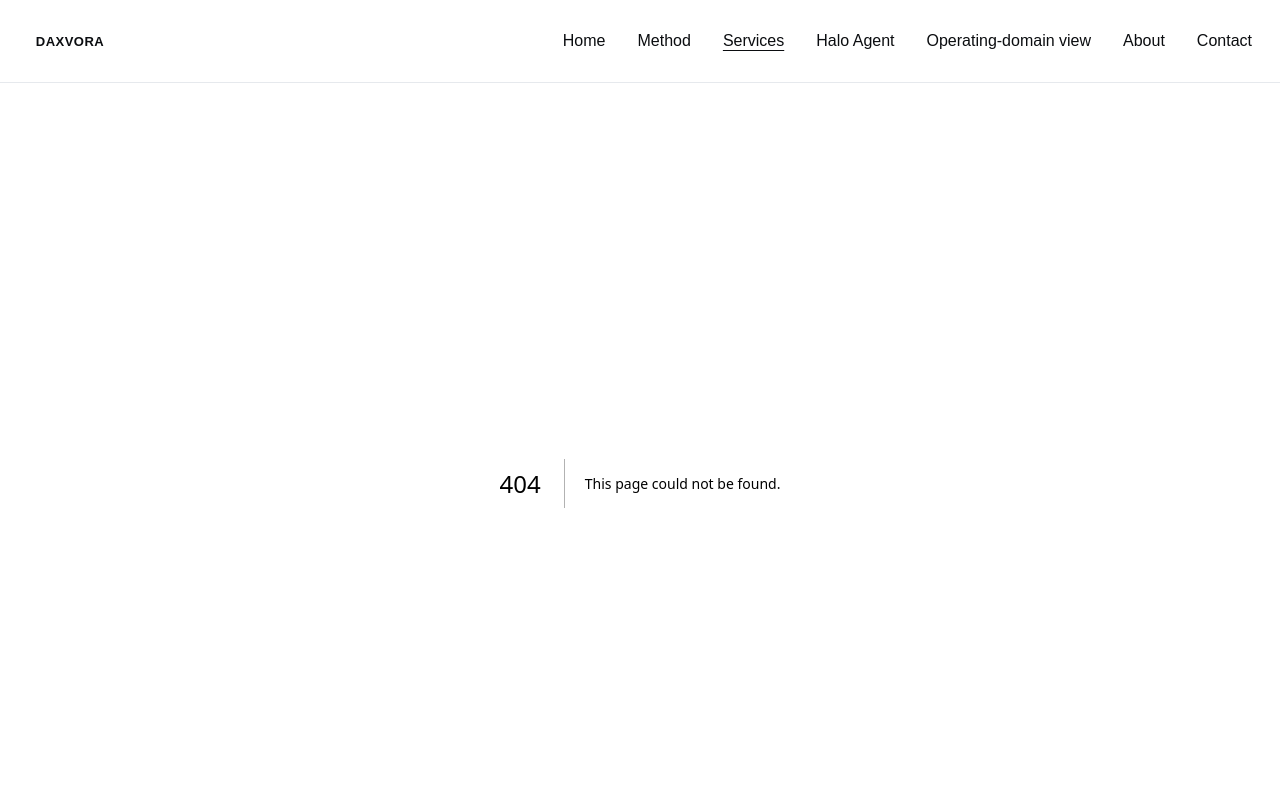
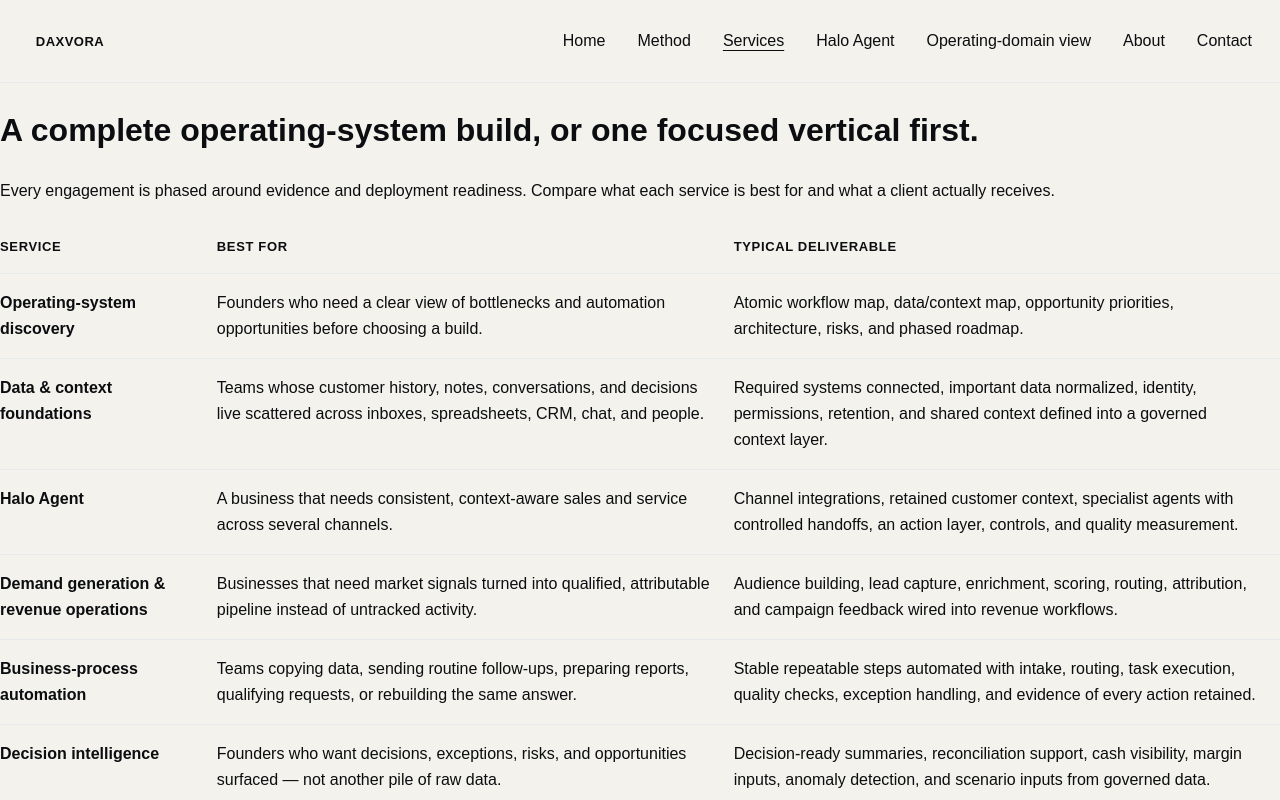
Before and after one commit to RajatThakral01/DAXVORA-website, a Next.js app: page /services in a window 1280 px wide. Before the commit this address had no page. Shown: the top 800 px of the page. Built offline with nearby package versions, Linux system fonts and the light colour scheme.

Commit message:
Phase 4: Services page (6-service comparison table)

```diff
--- a/app/globals.css
+++ b/app/globals.css
@@ -229,9 +229,73 @@ body {
   border-bottom: 1px solid var(--dx-mist);
 }
 
-.home-next-steps li a {
+.table-scroll {
+  overflow-x: auto;
+  -webkit-mask-image: linear-gradient(
+    to right,
+    transparent 0,
+    #000 24px,
+    #000 calc(100% - 24px),
+    transparent 100%
+  );
+  mask-image: linear-gradient(
+    to right,
+    transparent 0,
+    #000 24px,
+    #000 calc(100% - 24px),
+    transparent 100%
+  );
+}
+
+.table-hint {
+  margin: 0 0 8px;
+  font-size: 0.8125rem;
+  color: var(--dx-graphite);
+}
+
+table {
+  border-collapse: collapse;
+  width: 100%;
+  min-width: 720px;
+}
+
+table th,
+table td {
+  text-align: left;
+  vertical-align: top;
+  padding: 16px 24px 16px 0;
+  border-bottom: 1px solid var(--dx-mist);
+}
+
+table thead th {
+  font-size: 0.8125rem;
   font-weight: 700;
+  letter-spacing: 0.05em;
+  text-transform: uppercase;
+  color: var(--dx-carbon);
+  border-bottom: 1px solid var(--dx-mist);
 }
+
+table tbody th[scope="row"] {
+  font-weight: 700;
+  color: var(--dx-carbon);
+}
+
+table td {
+  color: var(--dx-carbon);
+}
+
+@media (min-width: 768px) {
+  .table-scroll {
+    -webkit-mask-image: none;
+    mask-image: none;
+  }
+
+  .table-hint {
+    display: none;
+  }
+}
+
 
 @media (max-width: 767px) {
   .home-hero {
--- /dev/null
+++ b/app/services/page.tsx
@@ -0,0 +1,93 @@
+import type { JSX } from "react";
+
+interface ServiceRow {
+  name: string;
+  bestFor: string;
+  deliverable: string;
+}
+
+const SERVICES: ServiceRow[] = [
+  {
+    name: "Operating-system discovery",
+    bestFor:
+      "Founders who need a clear view of bottlenecks and automation opportunities before choosing a build.",
+    deliverable:
+      "Atomic workflow map, data/context map, opportunity priorities, architecture, risks, and phased roadmap.",
+  },
+  {
+    name: "Data & context foundations",
+    bestFor:
+      "Teams whose customer history, notes, conversations, and decisions live scattered across inboxes, spreadsheets, CRM, chat, and people.",
+    deliverable:
+      "Required systems connected, important data normalized, identity, permissions, retention, and shared context defined into a governed context layer.",
+  },
+  {
+    name: "Halo Agent",
+    bestFor:
+      "A business that needs consistent, context-aware sales and service across several channels.",
+    deliverable:
+      "Channel integrations, retained customer context, specialist agents with controlled handoffs, an action layer, controls, and quality measurement.",
+  },
+  {
+    name: "Demand generation & revenue operations",
+    bestFor:
+      "Businesses that need market signals turned into qualified, attributable pipeline instead of untracked activity.",
+    deliverable:
+      "Audience building, lead capture, enrichment, scoring, routing, attribution, and campaign feedback wired into revenue workflows.",
+  },
+  {
+    name: "Business-process automation",
+    bestFor:
+      "Teams copying data, sending routine follow-ups, preparing reports, qualifying requests, or rebuilding the same answer.",
+    deliverable:
+      "Stable repeatable steps automated with intake, routing, task execution, quality checks, exception handling, and evidence of every action retained.",
+  },
+  {
+    name: "Decision intelligence",
+    bestFor:
+      "Founders who want decisions, exceptions, risks, and opportunities surfaced — not another pile of raw data.",
+    deliverable:
+      "Decision-ready summaries, reconciliation support, cash visibility, margin inputs, anomaly detection, and scenario inputs from governed data.",
+  },
+];
+
+export default function ServicesPage(): JSX.Element {
+  return (
+    <>
+      <h1>
+        A complete operating-system build, or one focused vertical first.
+      </h1>
+      <p>
+        Every engagement is phased around evidence and deployment readiness.
+        Compare what each service is best for and what a client actually
+        receives.
+      </p>
+
+      <div
+        className="table-scroll"
+        tabIndex={0}
+        aria-label="Services comparison table, scrollable horizontally"
+      >
+        <p className="table-hint">Scroll for more →</p>
+        <table>
+          <thead>
+            <tr>
+              <th scope="col">Service</th>
+              <th scope="col">Best for</th>
+              <th scope="col">Typical deliverable</th>
+            </tr>
+          </thead>
+          <tbody>
+            {SERVICES.map((service) => (
+              <tr key={service.name}>
+                <th scope="row">{service.name}</th>
+                <td>{service.bestFor}</td>
+                <td>{service.deliverable}</td>
+              </tr>
+            ))}
+          </tbody>
+        </table>
+      </div>
+    </>
+  );
+}
```
